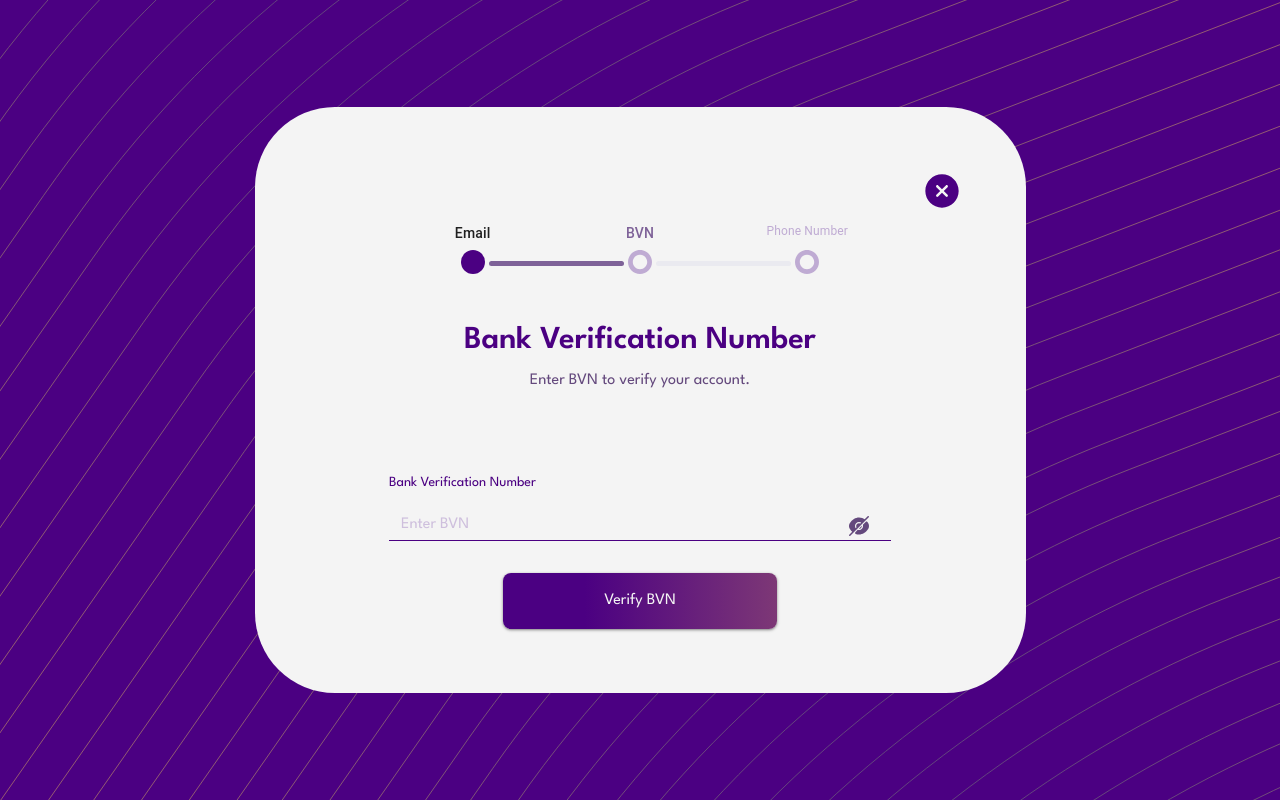
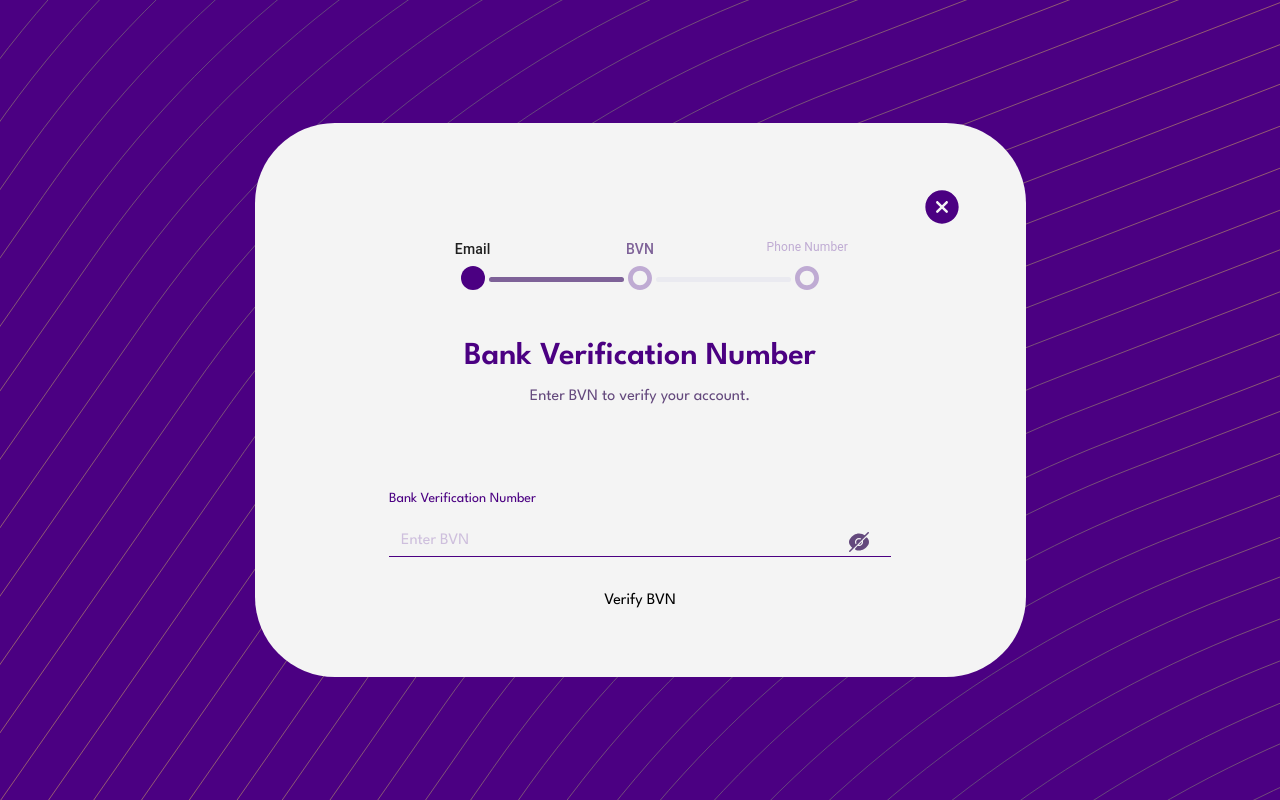
Before and after one commit to Oyedele-Sg/RaizWeb, a Next.js app: page /verification/bvn in a window 1280 px wide. Built offline with nearby package versions, Linux system fonts and the light colour scheme.

Commit message:
fix: auth btn fix

```diff
--- a/src/shared/components/buttons/AuthButton.tsx
+++ b/src/shared/components/buttons/AuthButton.tsx
@@ -11,8 +11,8 @@
 	...rest
 }) => {
 	return (
-		<div className={`authBtn ${btnStyle} `}>
-			<button {...rest}>{btnText}</button>
-		</div>
+		<button className={`authBtn ${btnStyle} `} {...rest}>
+			{btnText}
+		</button>
 	)
 }
```
